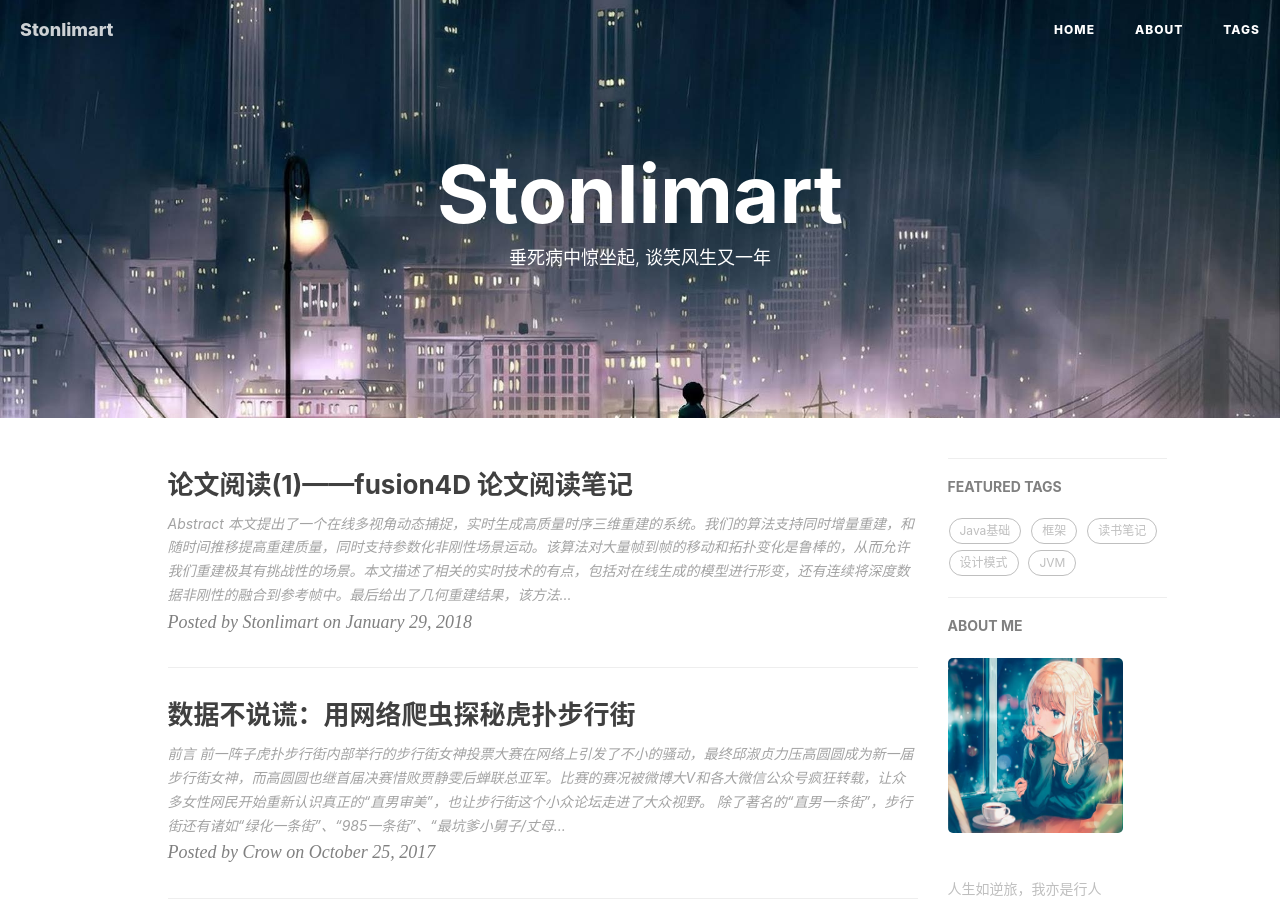
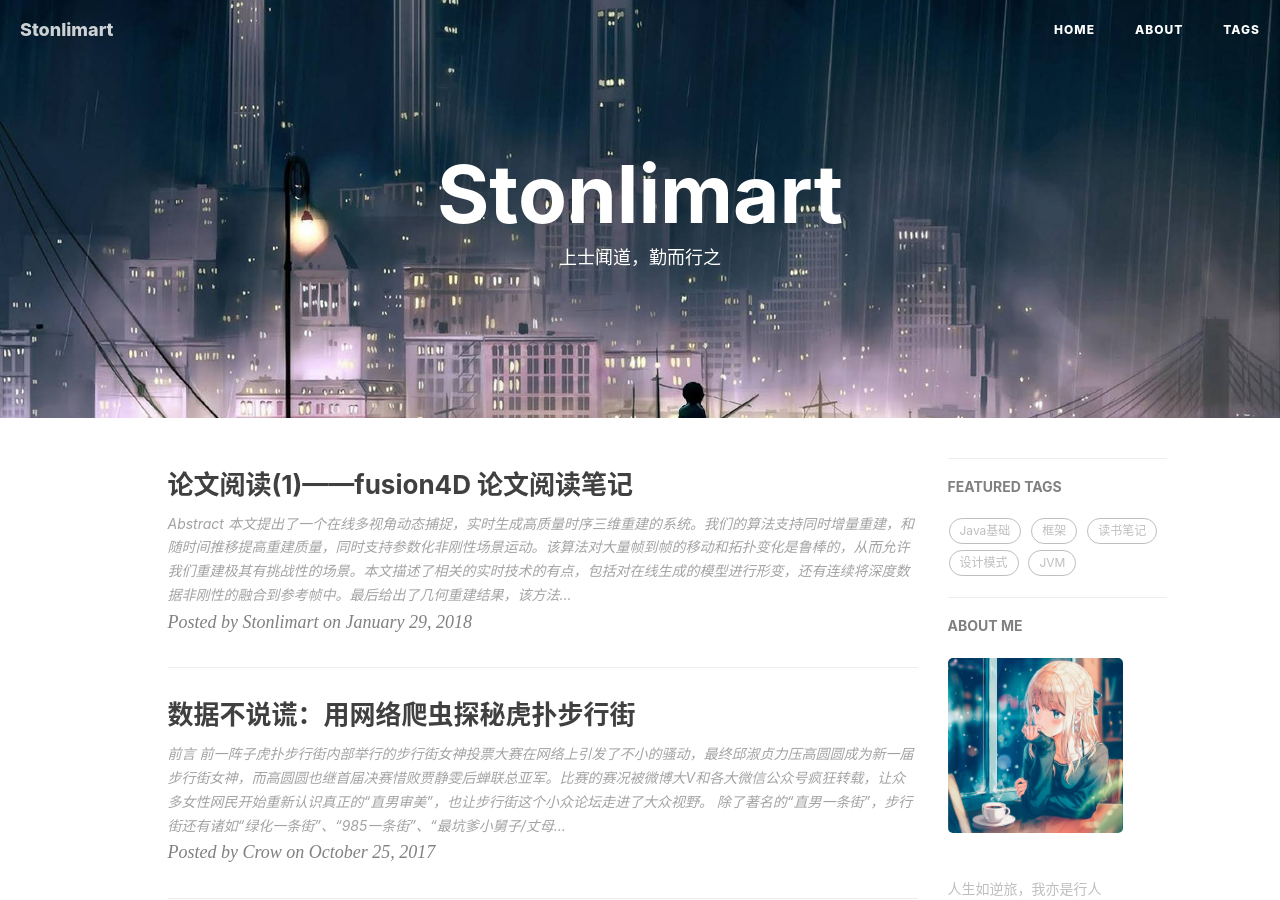
Before and after one commit to stonlimart/stonlimart.github.io, a Jekyll site: the page built from index.html, in a window 1280 px wide and 900 px high. Built offline with Jekyll 4.4.1, drawn with Linux system fonts in a browser that asks for light colours; nearby versions of some CDN libraries; the list of posts is cut into pages by our own code; comment, search, counter and statistics services are not loaded.

Commit message:
modify description

```diff
--- a/index.html
+++ b/index.html
@@ -1,6 +1,6 @@
 ---
 layout: page
-description: "垂死病中惊坐起, 谈笑风生又一年"
+description: "上士闻道，勤而行之"
 ---
 
 {% for post in paginator.posts %}
```
Also changed, not shown: _posts/2018-1-29-paperReading_fusion4d.markdown (+1 -1 lines).
